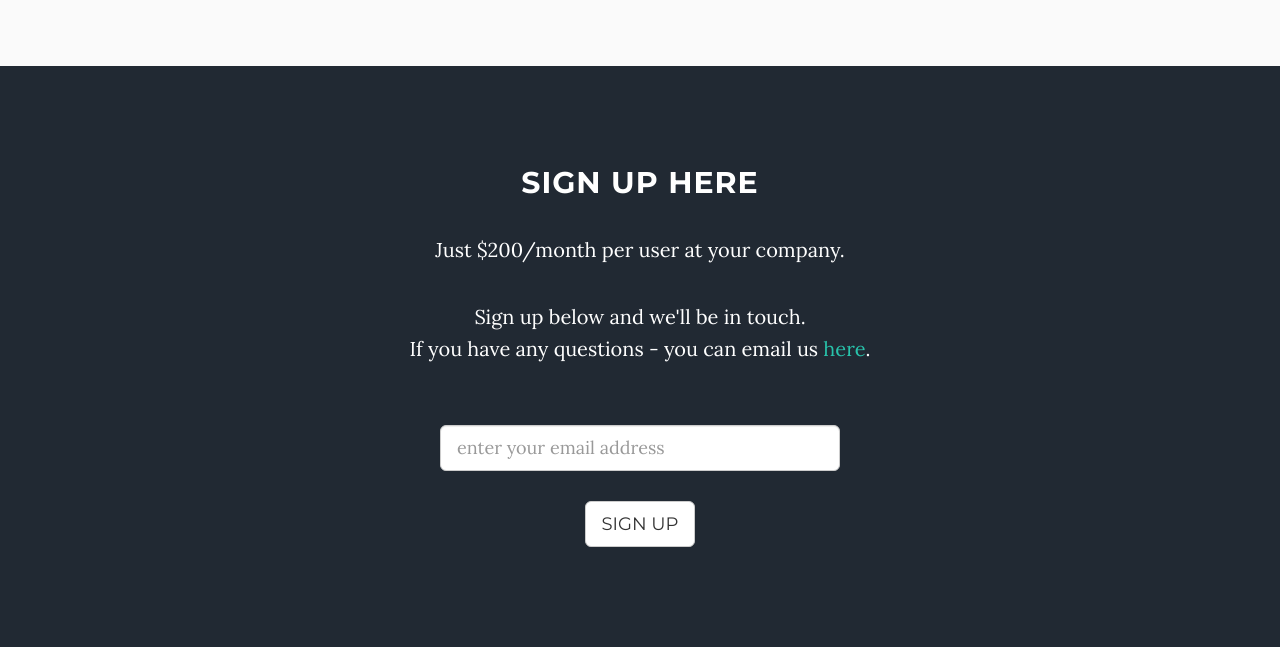
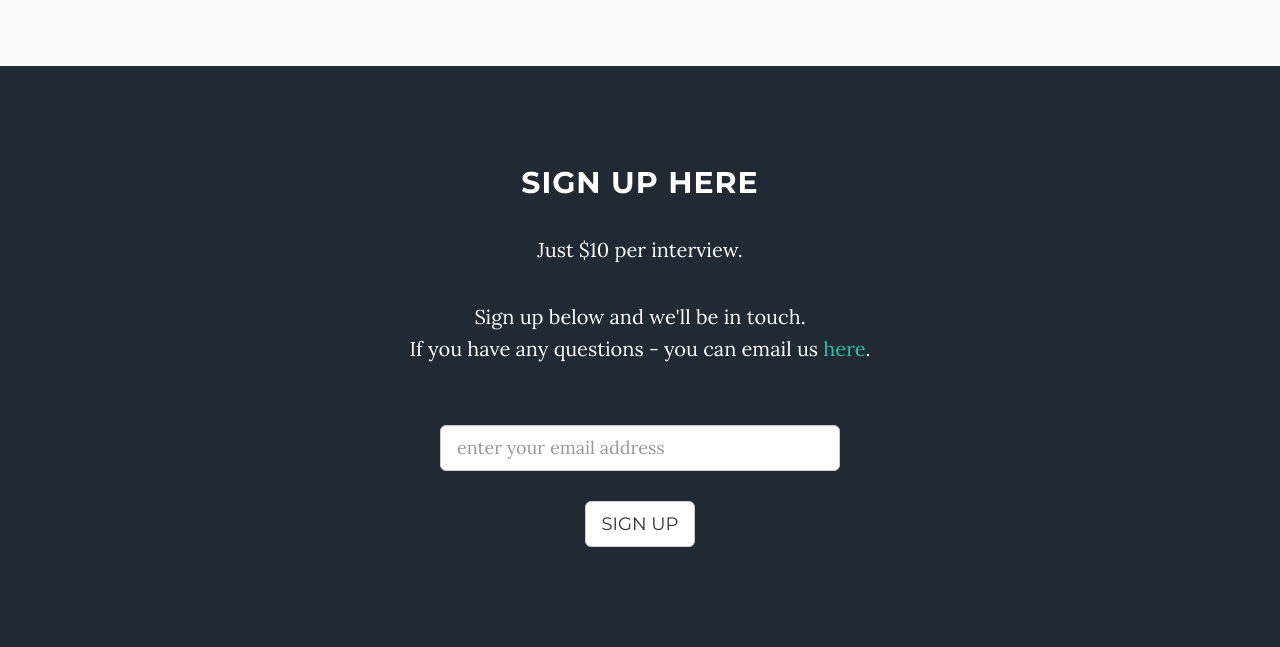
Before and after one commit to scwu/trialhire, a Django app: page / in a window 1280 px wide. Shown: the part 2261-2908 px from the top of the page. Run offline with Django 3.2, Linux system fonts and the light colour scheme; some libraries are stand-ins or nearby versions.

Commit message:
Update home.html

```diff
--- a/trialhire/templates/home.html
+++ b/trialhire/templates/home.html
@@ -95,7 +95,7 @@
             <div class="container">
                 <div class="col-lg-8 col-lg-offset-2">
                     <h2>Sign up here</h2>
-                    <p>Just $200/month per user at your company.</p>
+                    <p>Just $10 per interview.</p>
                     <p>Sign up below and we'll be in touch.</br>If you have any questions - you can email us <a href="mailto:sclarawu@gmail.com?Subject=TrialHire" target="_top">here</a>.</p>
 
                     <form action="https://docs.google.com/forms/d/1udFJTtZkjq5JJNteUS4BGBzi-XLQybrjrsU7Wr4715M/formResponse" method="POST" id="ss-form" target="_self" onsubmit=""><div role="list">
```
